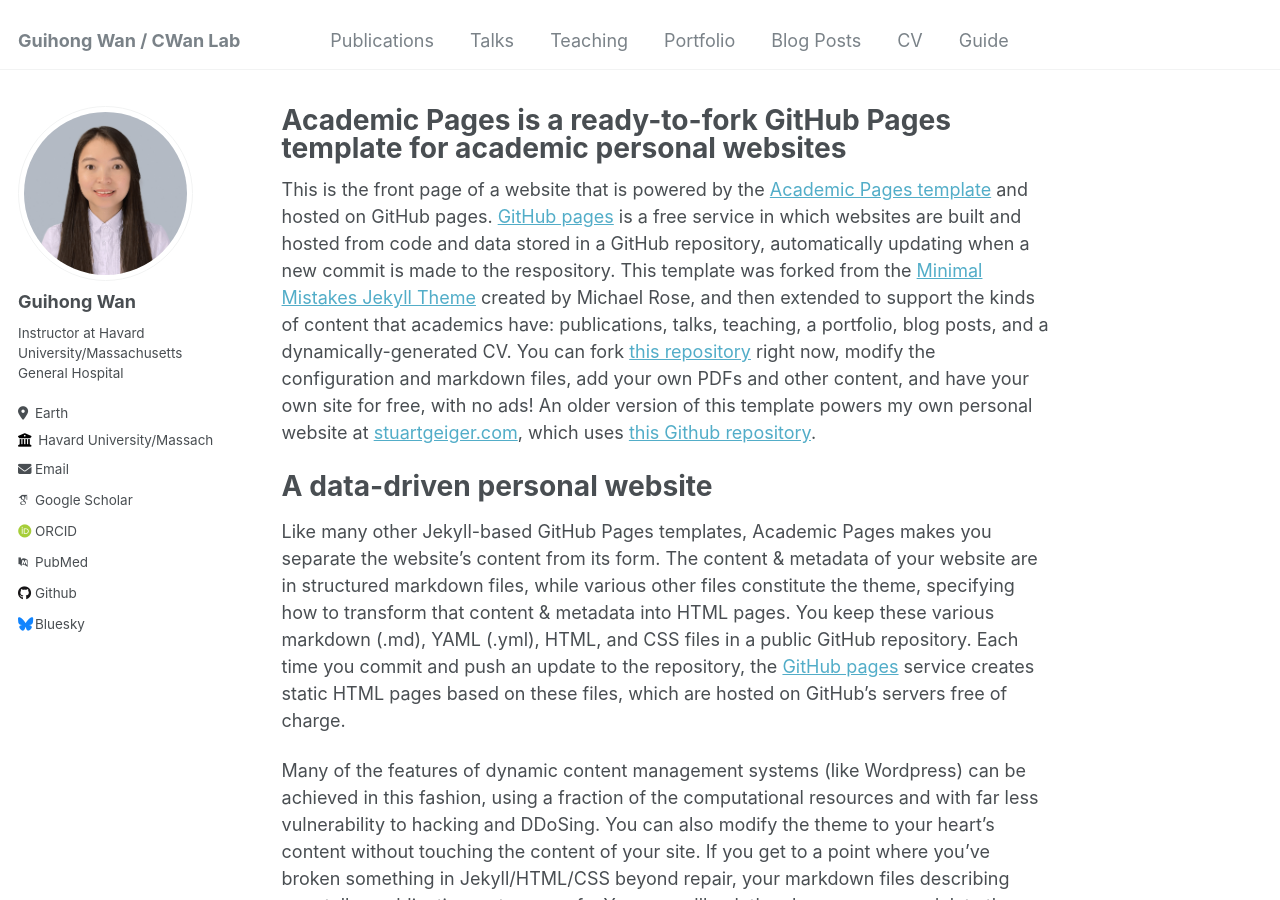
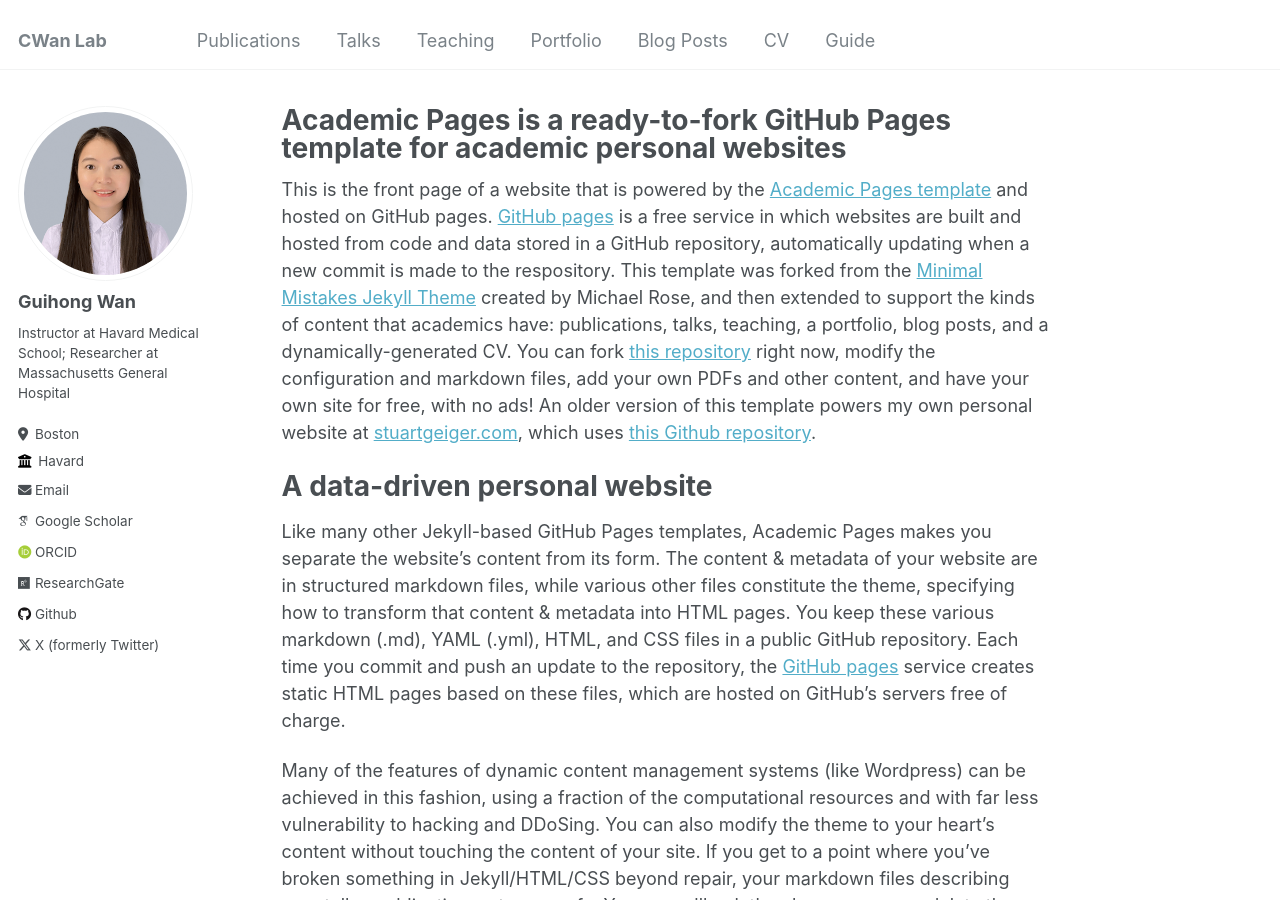
Before and after one commit to cwanlab/cwanlab.github.io, a Jekyll site: the page built from _pages/about.md, in a window 1280 px wide and 900 px high. Built offline with Jekyll 4.4.1, drawn with Linux system fonts in a browser that asks for light colours; some web fonts are replaced.

Commit message:
Update config.yml
Update config.yml

```diff
--- a/_config.yml
+++ b/_config.yml
@@ -8,47 +8,41 @@
 
 # Basic Site Settings
 locale                   : "en-US"
-title                    : "Guihong Wan / CWan Lab"
+title                    : "CWan Lab"
 title_separator          : "-"
 name                     : &name "Guihong Wan"
 description              : &description "personal description"
-url                      : https://academicpages.github.io # the base hostname & protocol for your site e.g. "https://mmistakes.github.io"
+url                      : https://cwanlab.github.io # the base hostname & protocol for your site e.g. "https://mmistakes.github.io"
 baseurl                  : "" # the subpath of your site, e.g. "/blog"
-repository               : "academicpages/academicpages.github.io"
+repository               : "cwanlab/cwanlab.github.io"
 
 # Site Author - The following control what appear as part of the author content on the side bar.
 #               If a field is blank the icon and link will not appear, otherwise it will be shown.
 #               Additional customization can be done by editing /_includes/author-profile.html
 author:
   # Biographic information
-  avatar           : "profile.jpg"
+  avatar           : "profile.png"
   name             : "Guihong Wan"
-  pronouns         : # example: "she/her"
-  bio              : "Instructor at Havard University/Massachusetts General Hospital"
-  location         : "Earth"
-  employer         : "Havard University/Massachusetts General Hospital"
-  uri              : # URL
+  bio              : "Instructor at Havard Medical School; Researcher at Massachusetts General Hospital"
+  location         : "Boston"
+  employer         : "Havard"
   email            : "guihong.wan@outlook.com"
 
   # Academic websites
-  arxiv            : # URL - Update with the correct link to your profile
   googlescholar    : "https://scholar.google.com/citations?user=lBar8UkAAAAJ&hl=en"
-  impactstory      : # URL
-  orcid            : "http://orcid.org/yourorcidurl"
-  semantic         : # URL
-  pubmed           : "https://www.ncbi.nlm.nih.gov/pubmed/?term=john+snow"
-  researchgate     : # URL
+  orcid            : "https://orcid.org/0000-0003-1100-4018"
+  researchgate     : "https://www.researchgate.net/profile/Guihong_Wan"
 
   # Repositories and software development
   bitbucket        : # Username - Update with your username on the site
   codepen          : # Username
   dribbble         : # Username
-  github           : "academicpages"
+  github           : "cwanlab"
   kaggle           : # Username
   stackoverflow    : # User number or user number and name (i.e., use "1" or "1/jeff-atwood")
 
   # Social media
-  bluesky          : "bsky.app" # Replace this with you Bluesky username
+  bluesky          : # Username
   facebook         : # Username
   flickr           : # Username
   foursquare       : # Username
@@ -65,7 +59,7 @@ author:
   steam            : # Username
   telegram         : # URL
   tumblr           : # Username
-  twitter          : # Username for X / Twitter
+  twitter          : "GHWANPhD"
   vine             : # Username
   weibo            : # Username
   wikipedia        : # Username
--- a/_data/authors.yml
+++ b/_data/authors.yml
@@ -1,7 +1,7 @@
 # Authors
 
 Name Name:
-  name        : "Name Name"
+  name        : "Guihong Wan"
   uri         : "http://name.com"
   email       : "name@name.com"
   bio         : "This is the first name."
```
Also changed, not shown: images/profile.jpg (deleted), images/profile.png (added), 1 other file.
